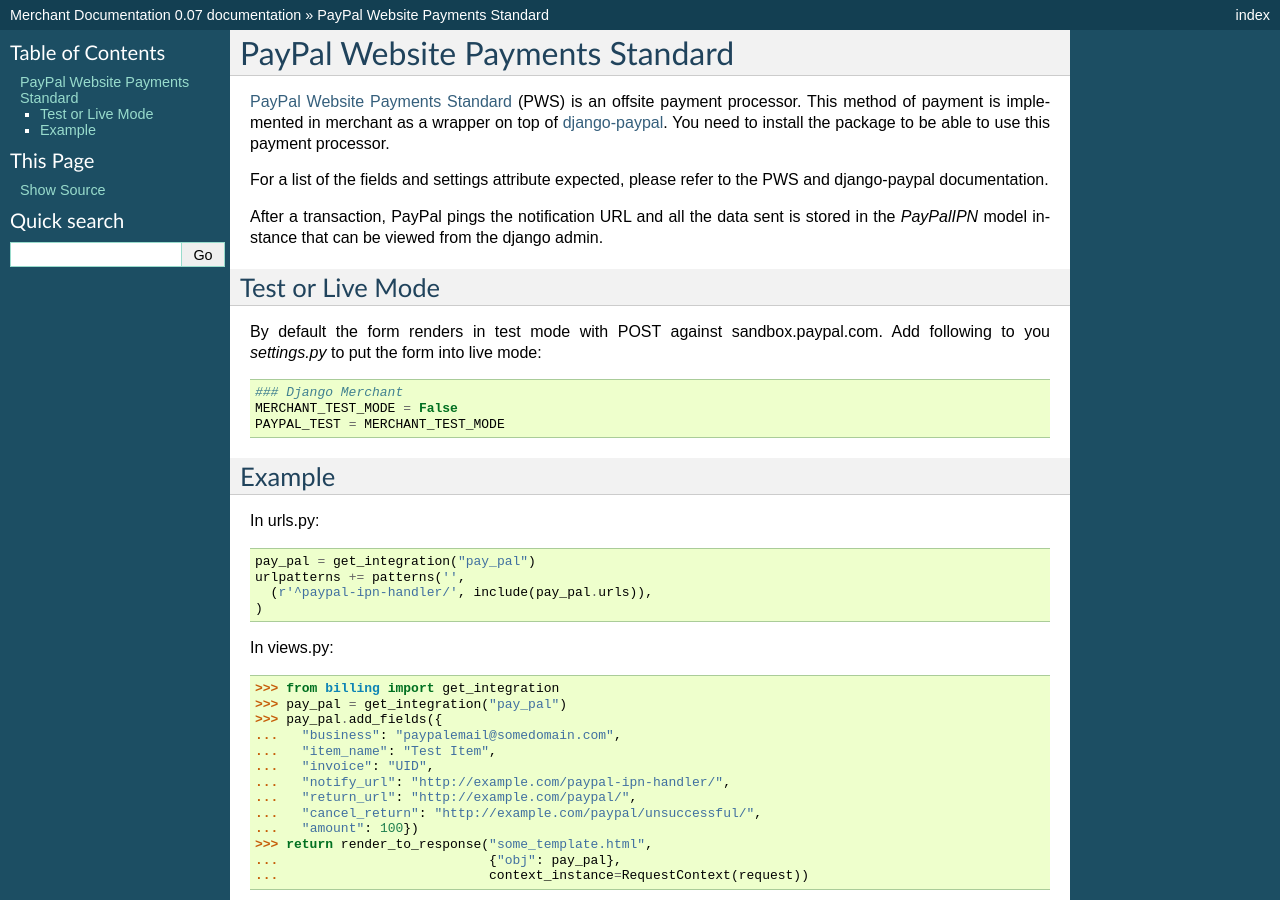
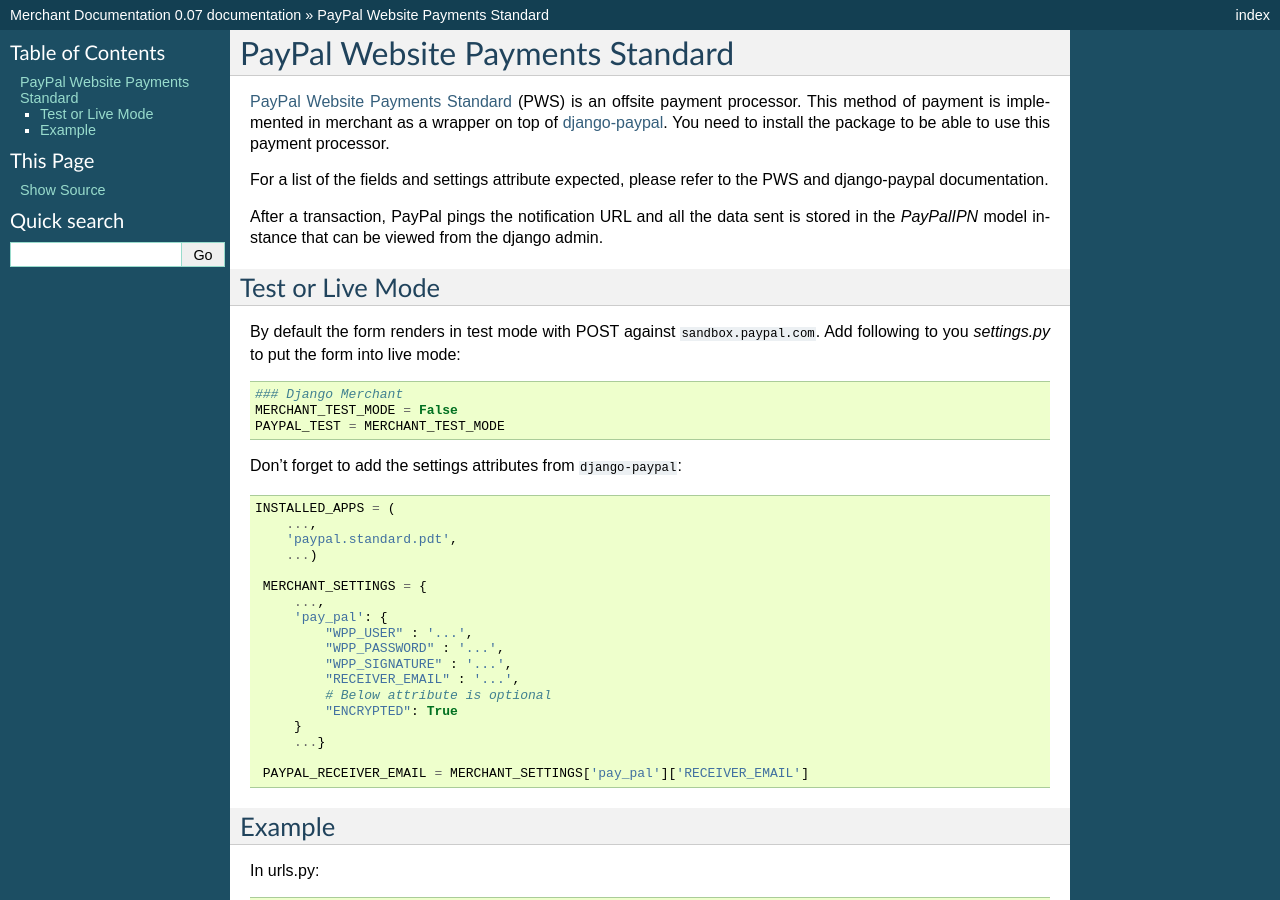
Before and after one commit to agiliq/merchant, a Sphinx documentation site: the page built from docs/offsite/paypal.rst, in a window 1280 px wide and 900 px high. Built offline with Sphinx 7.4.7, drawn with Linux system fonts in a browser that asks for light colours.

Commit message:
Refs #47. Clarified in the documentation that the RECEIVER_EMAIL should be declared twice.

```diff
--- a/docs/offsite/paypal.rst
+++ b/docs/offsite/paypal.rst
@@ -16,12 +16,34 @@
 
 Test or Live Mode
 -----------------
-By default the form renders in test mode with POST against sandbox.paypal.com. Add
-following to you `settings.py` to put the form into live mode::
+By default the form renders in test mode with POST against ``sandbox.paypal.com``.
+Add following to you `settings.py` to put the form into live mode::
 
 	### Django Merchant
 	MERCHANT_TEST_MODE = False
 	PAYPAL_TEST = MERCHANT_TEST_MODE
+
+Don't forget to add the settings attributes from ``django-paypal``::
+
+    INSTALLED_APPS = (
+        ...,
+	'paypal.standard.pdt',
+	...)
+
+     MERCHANT_SETTINGS = {
+         ...,
+	 'pay_pal': {
+             "WPP_USER" : '...',
+             "WPP_PASSWORD" : '...',
+             "WPP_SIGNATURE" : '...',
+             "RECEIVER_EMAIL" : '...',
+	     # Below attribute is optional
+	     "ENCRYPTED": True
+	 }
+	 ...}
+
+     PAYPAL_RECEIVER_EMAIL = MERCHANT_SETTINGS['pay_pal']['RECEIVER_EMAIL']
+
 
 Example
 -------
```
